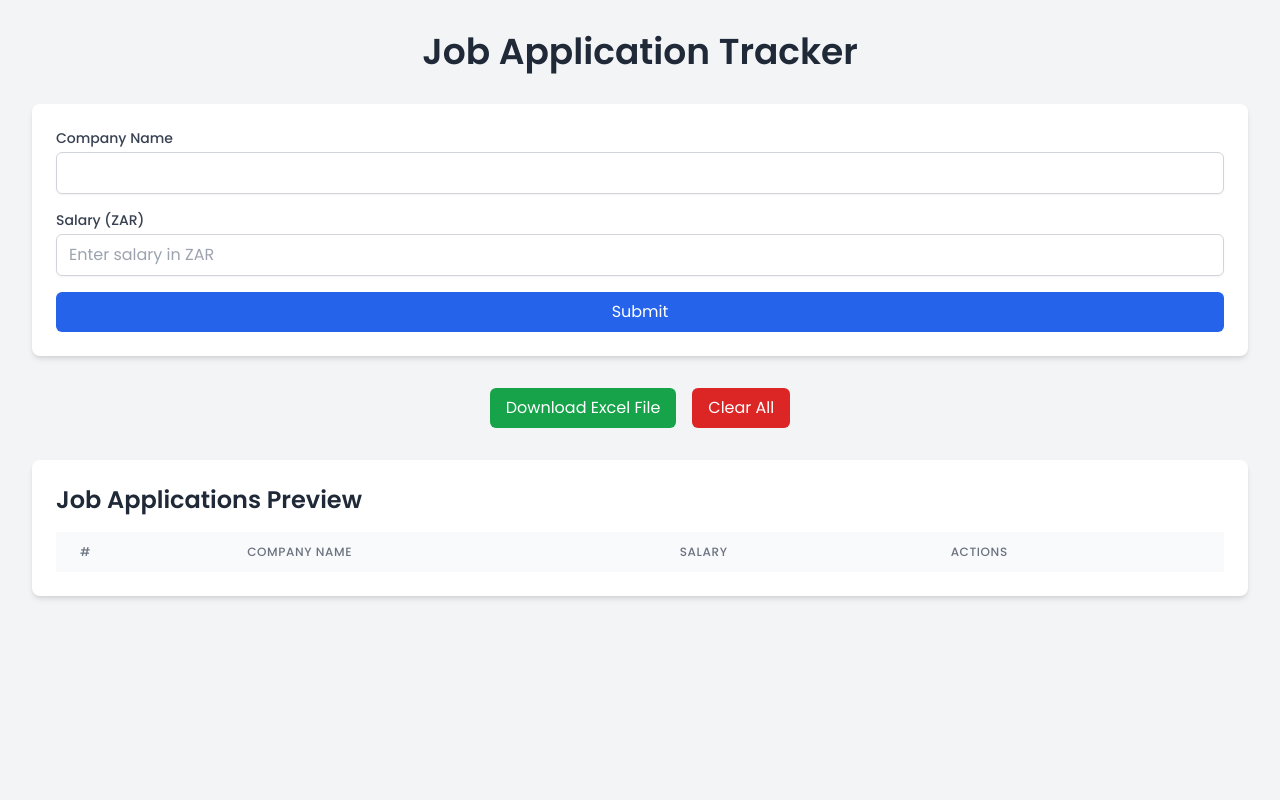
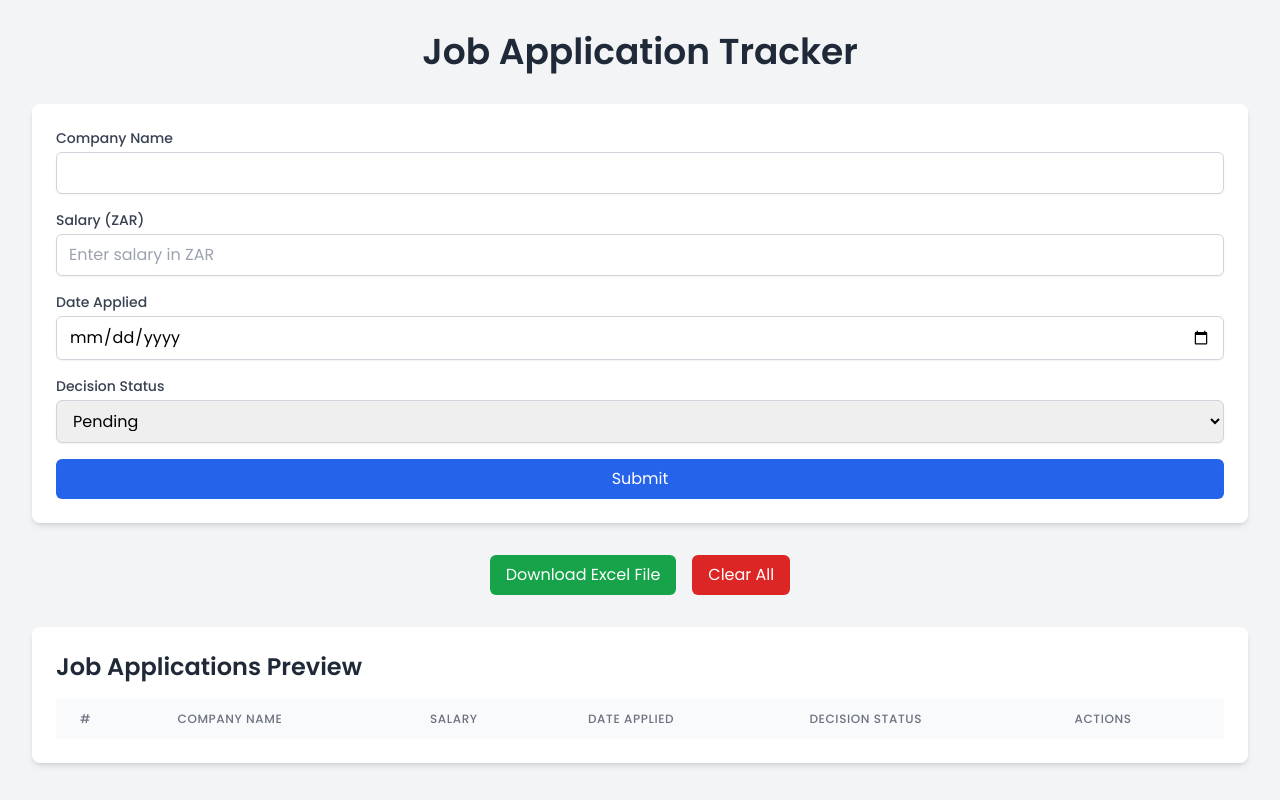
Before and after one commit to Lugan2004/Job-Application-Tracker, a Flask app: page / in a window 1280 px wide. Run offline with Flask 3, Linux system fonts and the light colour scheme; lists and menus that the app fills with data are empty; some libraries are stand-ins or nearby versions.

Commit message:
added date and decison fields

```diff
--- a/Job-tracker/app.py
+++ b/Job-tracker/app.py
@@ -1,6 +1,7 @@
 from flask import Flask, render_template, request, redirect, url_for, send_file
 import openpyxl
 import os
+from datetime import datetime
 
 app = Flask(__name__)
 
@@ -11,7 +12,7 @@ EXCEL_FILE = 'jobs.xlsx'
 if not os.path.exists(EXCEL_FILE):
     wb = openpyxl.Workbook()
     ws = wb.active
-    ws.append(['Company Name', 'Salary'])
+    ws.append(['Company Name', 'Salary', 'Date Applied', 'Decision Status'])
     wb.save(EXCEL_FILE)
 
 @app.route('/', methods=['GET', 'POST'])
@@ -19,6 +20,8 @@ def index():
     if request.method == 'POST':
         company_name = request.form['company_name']
         salary = request.form['salary']
+        date_applied = request.form['date_applied']
+        decision_status = request.form['decision_status']
 
         # Set salary to "Not Specified" if empty
         if not salary:
@@ -32,7 +35,7 @@ def index():
         ws = wb.active
 
         # Append the new job application
-        ws.append([company_name, salary])
+        ws.append([company_name, salary, date_applied, decision_status])
 
         # Save the Excel file
         wb.save(EXCEL_FILE)
--- a/Job-tracker/templates/index.html
+++ b/Job-tracker/templates/index.html
@@ -32,6 +32,20 @@
                     <input type="number" id="salary" name="salary"
                            class="mt-1 block w-full px-3 py-2 border border-gray-300 rounded-md shadow-sm focus:outline-none focus:ring-2 focus:ring-blue-500"
                            placeholder="Enter salary in ZAR">
+                </div>
+                <div>
+                    <label for="date_applied" class="block text-sm font-medium text-gray-700">Date Applied</label>
+                    <input type="date" id="date_applied" name="date_applied" required
+                           class="mt-1 block w-full px-3 py-2 border border-gray-300 rounded-md shadow-sm focus:outline-none focus:ring-2 focus:ring-blue-500">
+                </div>
+                <div>
+                    <label for="decision_status" class="block text-sm font-medium text-gray-700">Decision Status</label>
+                    <select id="decision_status" name="decision_status" required
+                            class="mt-1 block w-full px-3 py-2 border border-gray-300 rounded-md shadow-sm focus:outline-none focus:ring-2 focus:ring-blue-500">
+                        <option value="Pending">Pending</option>
+                        <option value="Rejected">Rejected</option>
+                        <option value="Interview Offered">Interview Offered</option>
+                    </select>
                 </div>
                 <button type="submit"
                         class="w-full bg-blue-600 text-white py-2 px-4 rounded-md hover:bg-blue-700 focus:outline-none focus:ring-2 focus:ring-blue-500">
@@ -70,6 +84,12 @@
                             Salary
                         </th>
                         <th scope="col" class="px-6 py-3 text-left text-xs font-medium text-gray-500 uppercase tracking-wider">
+                            Date Applied
+                        </th>
+                        <th scope="col" class="px-6 py-3 text-left text-xs font-medium text-gray-500 uppercase tracking-wider">
+                            Decision Status
+                        </th>
+                        <th scope="col" class="px-6 py-3 text-left text-xs font-medium text-gray-500 uppercase tracking-wider">
                             Actions
                         </th>
                     </tr>
@@ -80,6 +100,8 @@
                             <td class="px-6 py-4 whitespace-nowrap text-sm text-gray-900">{{ loop.index }}</td>
                             <td class="px-6 py-4 whitespace-nowrap text-sm text-gray-900">{{ job[0] }}</td>
                             <td class="px-6 py-4 whitespace-nowrap text-sm text-gray-900">{{ job[1] }}</td>
+                            <td class="px-6 py-4 whitespace-nowrap text-sm text-gray-900">{{ job[2] }}</td>
+                            <td class="px-6 py-4 whitespace-nowrap text-sm text-gray-900">{{ job[3] }}</td>
                             <td class="px-6 py-4 whitespace-nowrap text-sm text-gray-900">
                                 <form method="POST" action="{{ url_for('delete_job', row_index=loop.index0) }}">
                                     <button type="submit"
```
Also changed, not shown: 1 other file.
